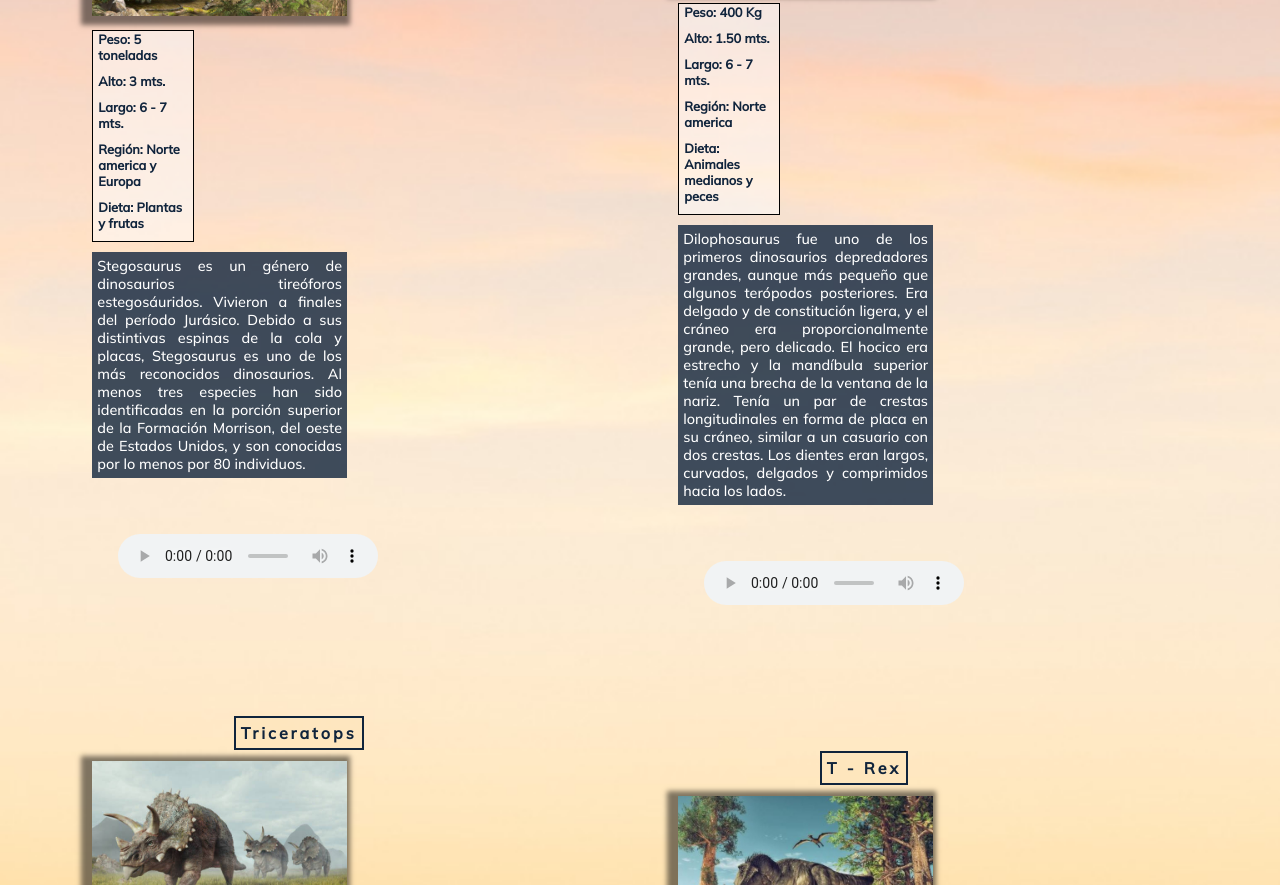
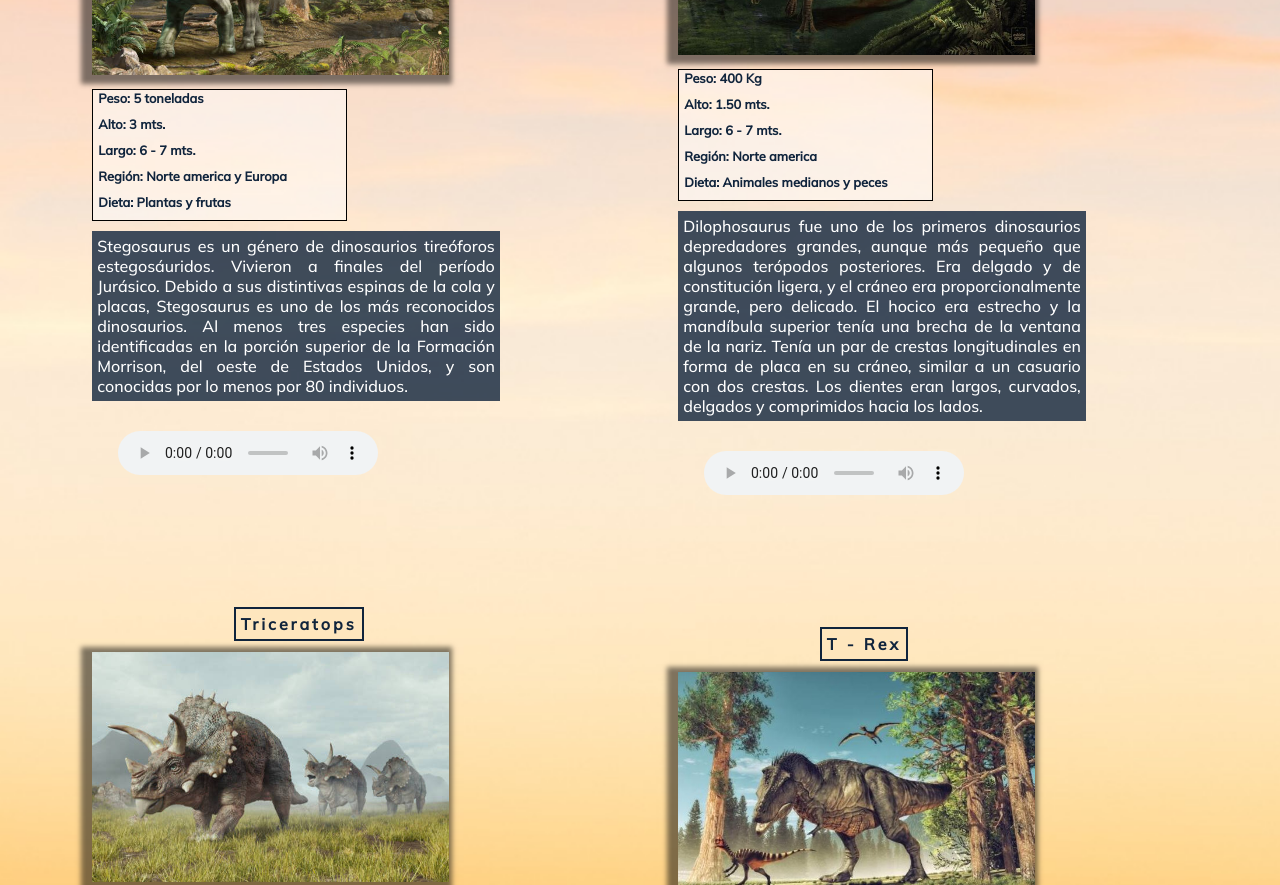
Before and after one commit to JRMRIVAS/Dinosaur-Project, a plain HTML site: page dinos.html in a window 1280 px wide. Shown: the part 556-1441 px from the top of the page. Drawn offline with Linux system fonts and the light colour scheme.

Commit message:
v2.0
Actualización Responsive general

```diff
--- a/assets/css/styles.css
+++ b/assets/css/styles.css
@@ -661,7 +661,7 @@ nav ul li a:hover{
         }
 
         .box-summary img{
-            width: 50%;
+            width: 70%;
             margin-top: 45px;
         }
 
@@ -674,7 +674,7 @@ nav ul li a:hover{
         .box-summary ul{
             margin: 10px 0;
             position: relative;
-            width: 20%;
+            width: 50%;
             top: 30%;
             left: 0;
             font-size: 0.8rem;
@@ -683,14 +683,14 @@ nav ul li a:hover{
         .box-summary p{
             margin: none;
             position: relative;
-            width: 50%;
+            width: 80%;
             top: 49%;
             left: 0;
-            font-size: 0.9em;
+            font-size: 1em;
         }
 
         .box-summary audio{
-            margin: 10% 0 5% 5%;
+            margin: 5% 0 5% 5%;
             padding: 5px 40px 5px 0;
         }
 }
--- a/dinos.html
+++ b/dinos.html
@@ -143,7 +143,7 @@
     <div class="footer-container">
       <div class="icon">
         <a href="#"><img src="./assets/img/linkedin.svg" alt="LinkedInlogo"></a>
-        <a href="https://github.com/JRMRIVAS/Dinosaur-Project.git"><img src="./assets/img/git.svg" alt="GihHublogo"></a>
+        <a href="https://github.com/JRMRIVAS/Dinosaur-Project.git" target="_blank"><img src="./assets/img/git.svg" alt="GihHublogo"></a>
       </div>
       <div class="contact">
         <a href="./contacto.html"><h3>CONTACTO</h3></a>
```
Also changed, not shown: galeria.html (+1 -1 lines), meteorito.html (+1 -1 lines).
